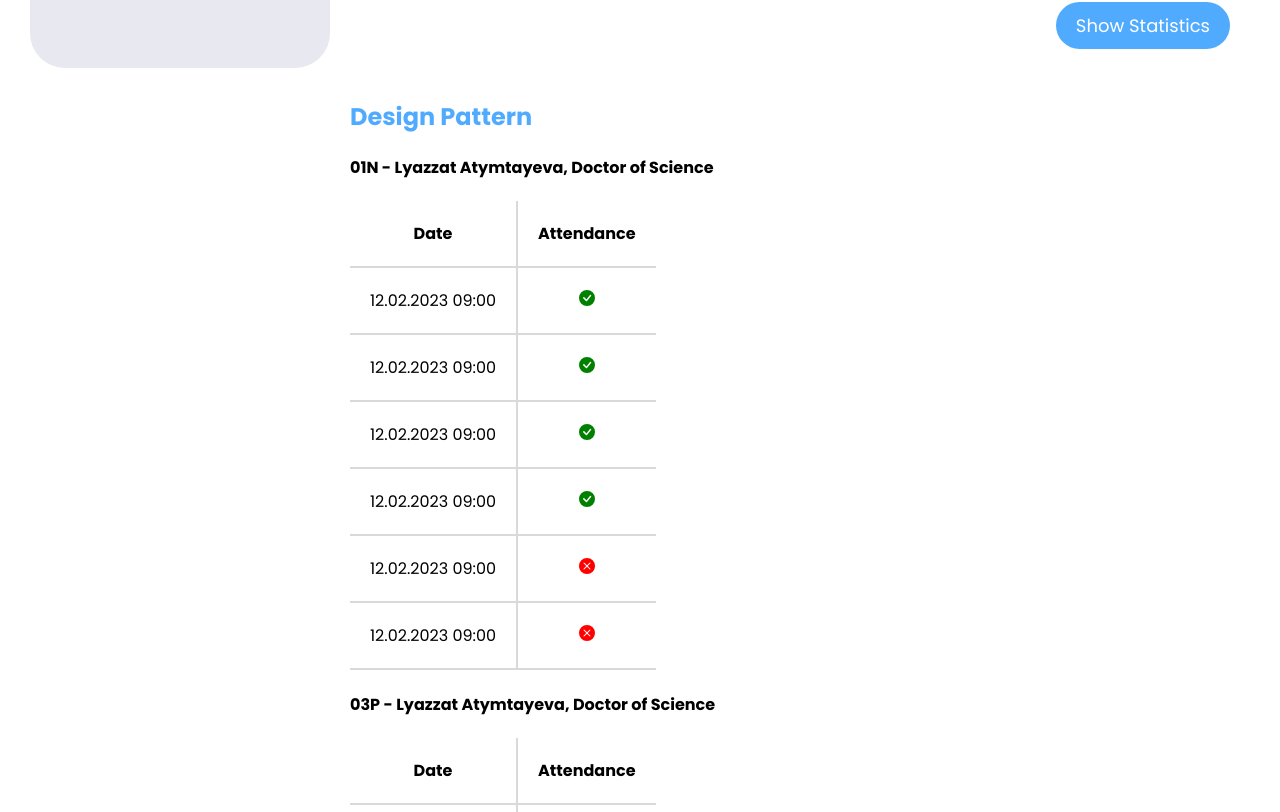
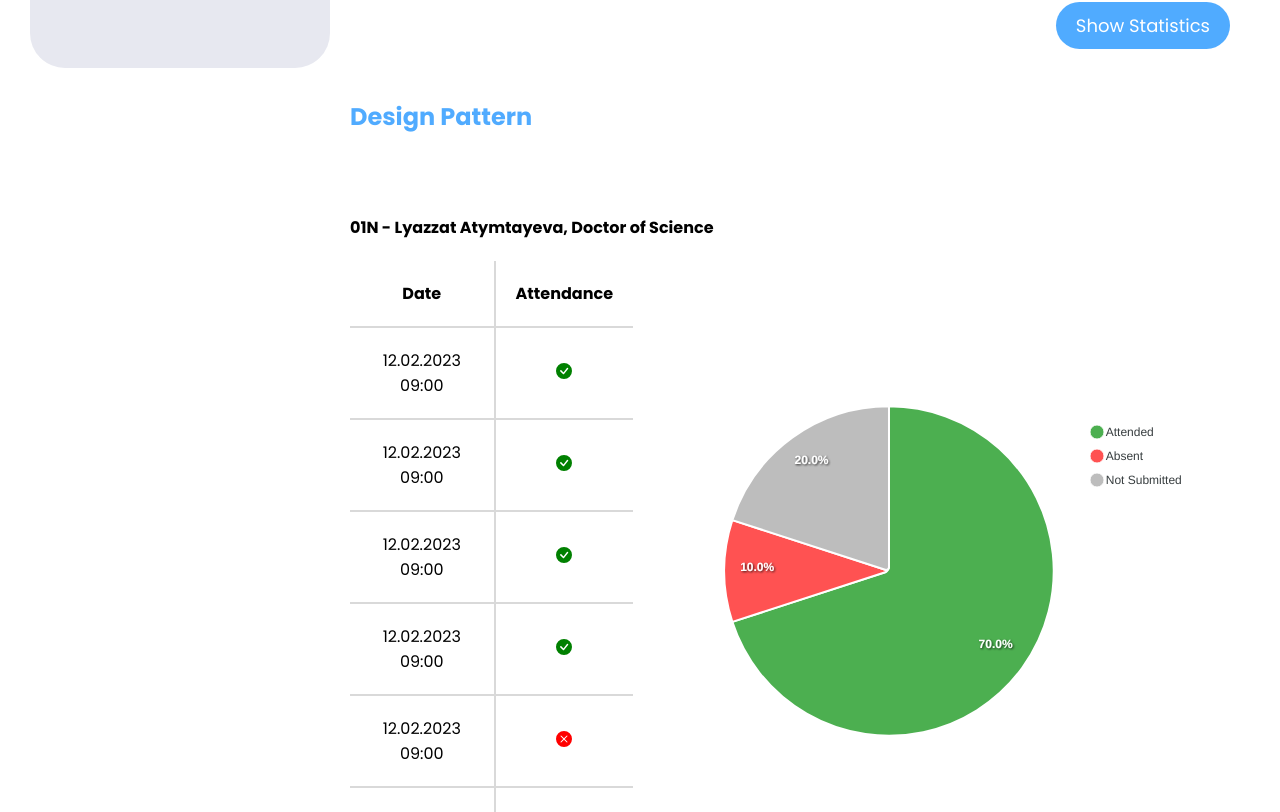
Before and after one commit to purifiedspringwater/sas-frontend, a React (Create React App) app: page /statistics in a window 1280 px wide. Shown: the part 702-1514 px from the top of the page. Built offline with nearby package versions, Linux system fonts and the light colour scheme.

Commit message:
adding statistics

```diff
--- a/package.json
+++ b/package.json
@@ -9,7 +9,10 @@
     "@testing-library/jest-dom": "^5.16.5",
     "@testing-library/react": "^13.4.0",
     "@testing-library/user-event": "^13.5.0",
+    "chart.js": "^4.2.1",
     "react": "^18.2.0",
+    "react-apexcharts": "^1.4.0",
+    "react-chartjs-2": "^5.2.0",
     "react-dom": "^18.2.0",
     "react-icons": "^4.8.0",
     "react-router-dom": "^6.10.0",
--- /dev/null
+++ b/src/components/pieChart.jsx
@@ -0,0 +1,29 @@
+import React from "react";
+import ReactApexChart from "react-apexcharts";
+
+const data = {
+  series: [70, 10, 20],
+  options: {
+    chart: {
+      type: "pie",
+      height: 350,
+    },
+    labels: ["Attended", "Absent", "Not Submitted"],
+    colors: ["#4CAF50", "#FF5252", "#BDBDBD"],
+  },
+};
+
+function PieChart() {
+  return (
+    <div>
+      <ReactApexChart
+        options={data.options}
+        series={data.series}
+        type="pie"
+        height={350}
+      />
+    </div>
+  );
+}
+
+export default PieChart;
--- a/src/components/subjectStatistics.jsx
+++ b/src/components/subjectStatistics.jsx
@@ -1,8 +1,11 @@
 import React from 'react'
 import { BsFillXCircleFill, BsCheckCircleFill } from 'react-icons/bs'
-
+import PieChart from './pieChart'
 
 export default function subjectStatistics() {
+
+    const attendanceData = [25, 10, 5];
+
     return (
         <div className='subjectStat'>
             <h2>Design Pattern</h2>
@@ -43,9 +46,12 @@ export default function subjectStatistics() {
                         </tr>
                     </tbody>
                 </table>
+                <div className="pieChart">
+                    <PieChart data={[25, 50, 25]} />
+                </div>
 
             </div>
-            <div className="practice"></div>
+            <div className="practice">
                 <h4>03P - Lyazzat Atymtayeva, Doctor of Science</h4>
                 <table>
                     <col span={-1}></col>
@@ -82,6 +88,11 @@ export default function subjectStatistics() {
                         </tr>
                     </tbody>
                 </table>
+                <div className="pieChart">
+                    <PieChart data={[20, 50, 25]} />
+                </div>
+            </div>
+
         </div>
     )
 }
--- a/src/styles/Main.css
+++ b/src/styles/Main.css
@@ -31,7 +31,7 @@ table {
   width: 100%;
 }
 
-.Main div:nth-child(2) {
+.Main > div:nth-child(2) {
   width: 100%;
 }
 
@@ -247,6 +247,28 @@ table {
 
 /* Subject Statistics */
 
+.statistics .subjectStat > div {
+
+}
+
 .statistics .subjectStat table col {
   border-right: 2px solid #d9d9d9;
 }
+
+.statistics .subjectStat > div {
+  display: grid;
+  margin: 60px auto;
+}
+
+.statistics .subjectStat h4 {
+  grid-area: 1/1/2/3;
+}
+
+.statistics .subjectStat .pieChart {
+  display: flex;
+  align-items: center;
+}
+
+.statistics .subjectStat .pieChart > div {
+  width: 100%;
+}
```
Also changed, not shown: src/components/specialreason.jsx (added, +9 -0 lines), 1 other file (tests, documents, lock files or other folders).
